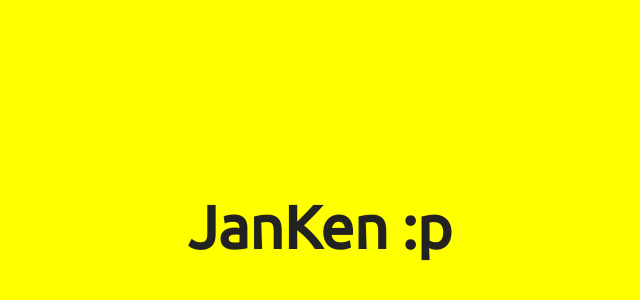
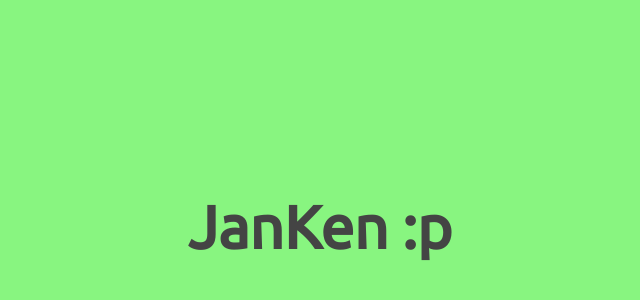
Before and after one commit to lemuelpjr/JanKenPon, a plain HTML site: page index.html in a window 1280 px wide. Shown: the part 174-474 px from the top of the page, without its empty margins (320-960 px from the left). Drawn offline with Linux system fonts and the light colour scheme.

Commit message:
add colors for reference

```diff
--- a/css/styles.css
+++ b/css/styles.css
@@ -1,9 +1,15 @@
+/* Colors for reference
+#88f580;
+#fafafa;
+#444;
+*/
+
 /* Imports Google font Ubuntu */
 @import url('https://fonts.googleapis.com/css?family=Ubuntu&display=swap');
 
 body {
   font-family: 'Ubuntu', "Helvetica Neue", Helvetica, sans-serif;
-  background: yellow;
+  background: #88f580;
   text-align: center;
 }
 
@@ -14,7 +20,7 @@ body {
 }
 
 .header {
-  color: #222;
+  color: #444;
   max-width: 760px;
   height: 100vh;
   display: flex;
```
Also changed, not shown: 1 other file.
